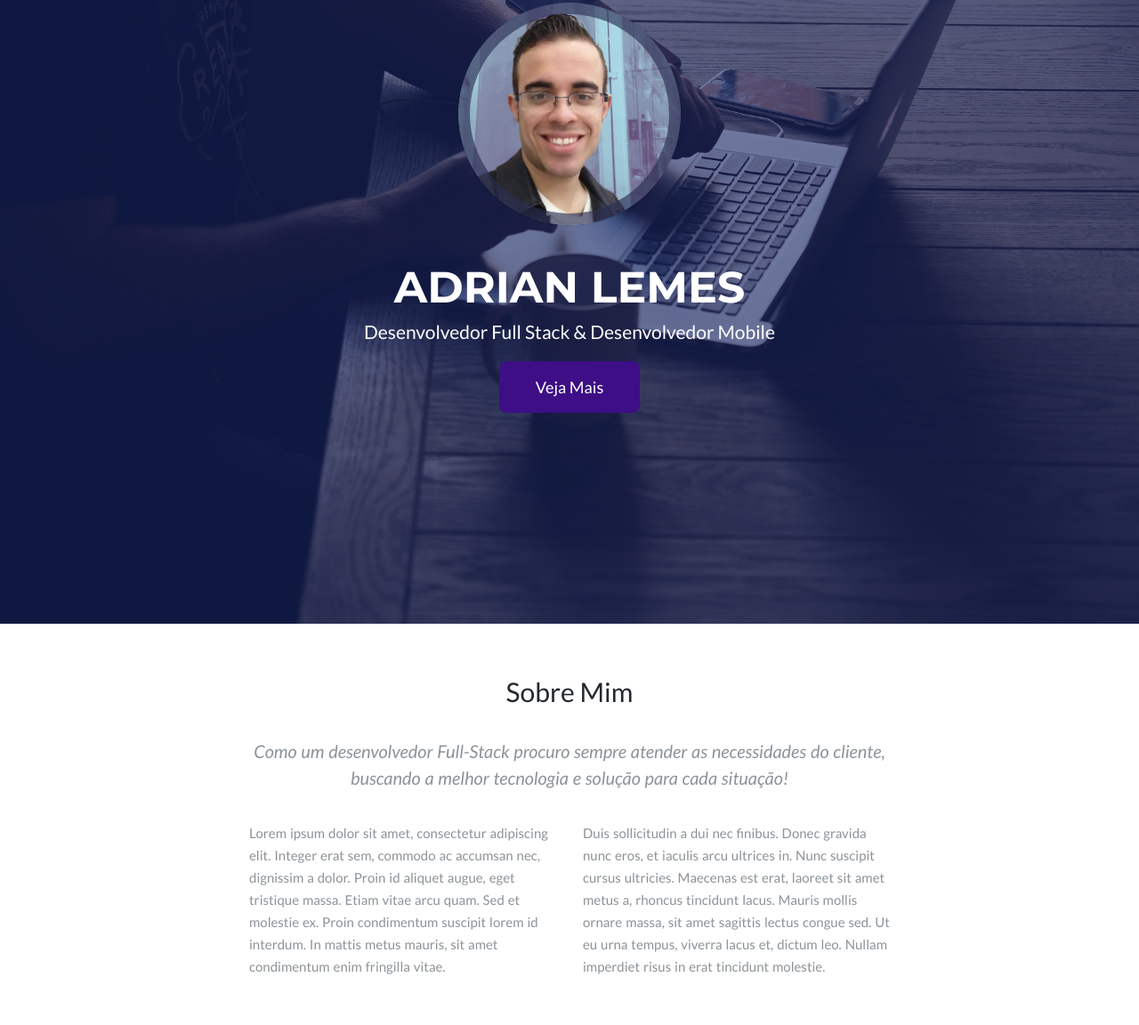
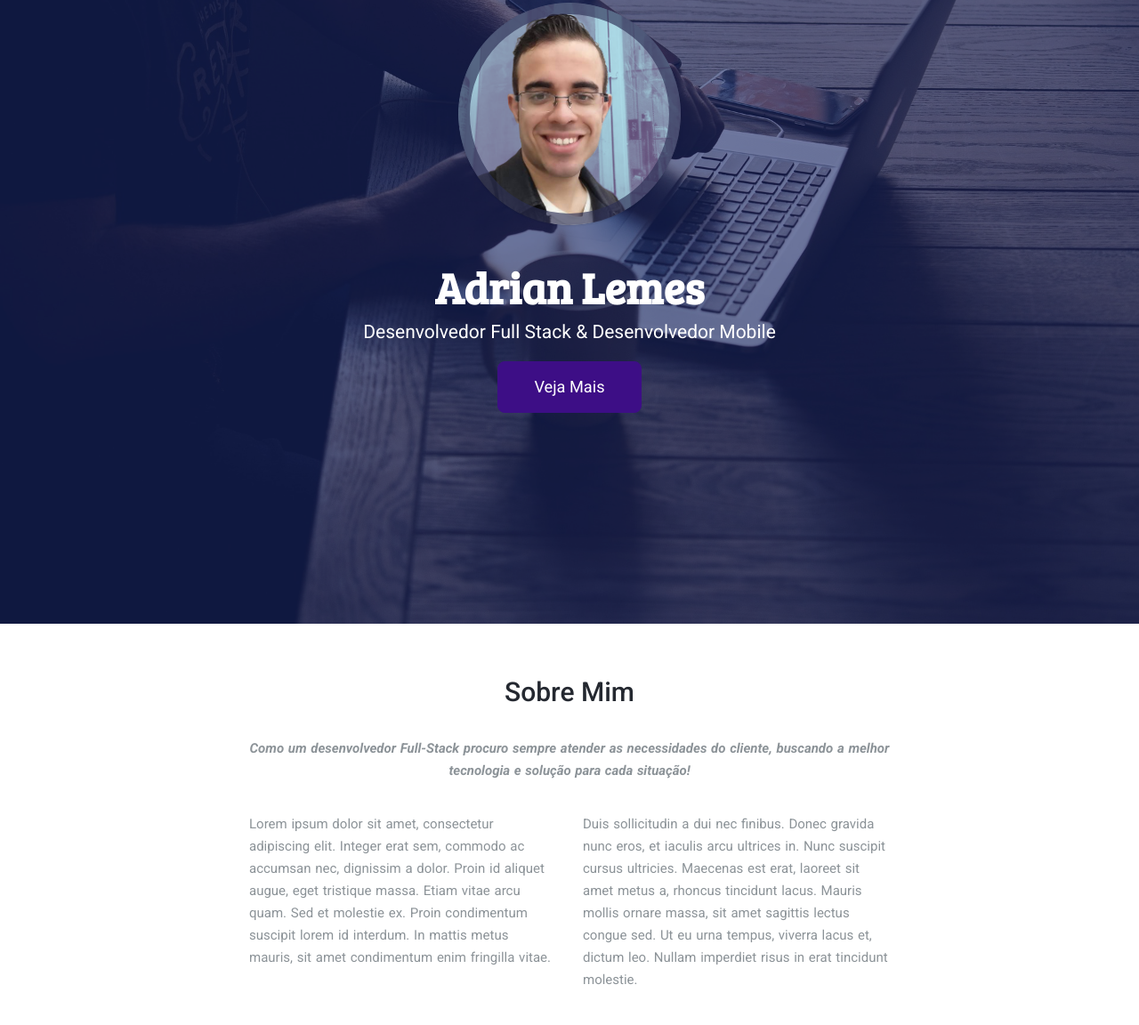
Before and after one commit to adrianlemess/adrianlemess, a website: page index.html in a window 1280 px wide. Shown: the part 99-1251 px from the top of the page at 89% size. Drawn offline with Linux system fonts and the light colour scheme.

Commit message:
font-choose

```diff
--- a/index.html
+++ b/index.html
@@ -11,6 +11,13 @@
 
 	<!-- Bootstrap Core CSS -->
 	<link href="vendor/bootstrap/css/bootstrap.min.css" rel="stylesheet">
+
+	<!-- Fonts -->
+	<link href="https://fonts.googleapis.com/css?family=Montserrat:400,700|Roboto:400,500,700,700i" rel="stylesheet">
+	<!--<link href='http://fonts.googleapis.com/css?family=Pacifico' rel='stylesheet' type='text/css'>-->
+	<link href='http://fonts.googleapis.com/css?family=Bree+Serif' rel='stylesheet' type='text/css'>
+
+	<link href='http://fonts.googleapis.com/css?family=Arimo' rel='stylesheet' type='text/css'>
 
 	<!-- Theme CSS -->
 	<link href="css/portfolio.min.css" rel="stylesheet">
--- a/less/portfolio.less
+++ b/less/portfolio.less
@@ -2,7 +2,9 @@
 @import "mixins.less";
 
 body {
-	font-family: 'Lato', 'Helvetica Neue', Helvetica, Arial, sans-serif;
+	// font-family: 'Lato', 'Helvetica Neue', Helvetica, Arial, sans-serif;
+	font-family: 'Roboto', 'Helvetica Neue', Helvetica, Arial, sans-serif;
+
 	overflow-x: hidden;
 }
 
@@ -15,18 +17,19 @@ header {
 		padding-bottom: 50px;
 	}
 	.intro-text {
+		//  font-family: "Pacifico","Montserrat","Roboto", "Open Sans";
+
 		 padding: 0;
 		.name {
+			font-family: 'Bree Serif', 'Helvetica Neue', Helvetica, Arial, sans-serif;
 			display: block;
-			font-family: "Montserrat", "Helvetica Neue", Helvetica, Arial, sans-serif;
-			text-transform: uppercase;
 			font-weight: 700;
 			font-size: 2em;
 			margin-bottom: 0%;
 		}
 		.skills {
 			font-size: 1.11em;
-			font-weight: 300;
+			font-weight: 400;
 		}
 	}
 }
@@ -158,28 +161,13 @@ section#about {
 #about .title-about {
 	padding-bottom: 2%;
 }
-#about .about-text {
-	padding-top: 20px;
-	text-align: justify;
-}
+
 
 #about img {
 	border-radius: 50%;
 }
 
-#about h1{
-    font-size: 30px;
-    color: #242830;
-    padding-bottom: 25px;
-}
 
-#about p {
-    line-height: 25px;
-    padding-bottom: 25px;
-    font-size: 15px;
-    color: #8c9398;
-    word-spacing: 1px;
-}
 
 @media (min-width: 1200px){
 #about .container {
@@ -208,6 +196,22 @@ section#about {
 		margin-left: auto;
 		padding-left: 15px;
 		padding-right: 15px;
+		.about-text {
+			padding-top: 20px;
+			text-align: justify;
+		}
+		p {
+			line-height: 25px;
+			padding-bottom: 25px;
+			font-size: 15px;
+			color: #8c9398;
+			word-spacing: 1px;
+		}
+		h1{
+			font-size: 30px;
+			color: #242830;
+			padding-bottom: 25px;
+		}
 	}
 }
 .avatar {
```
Also changed, not shown: todo.txt (+9 -1 lines), css/portfolio.css, css/portfolio.min.css.
